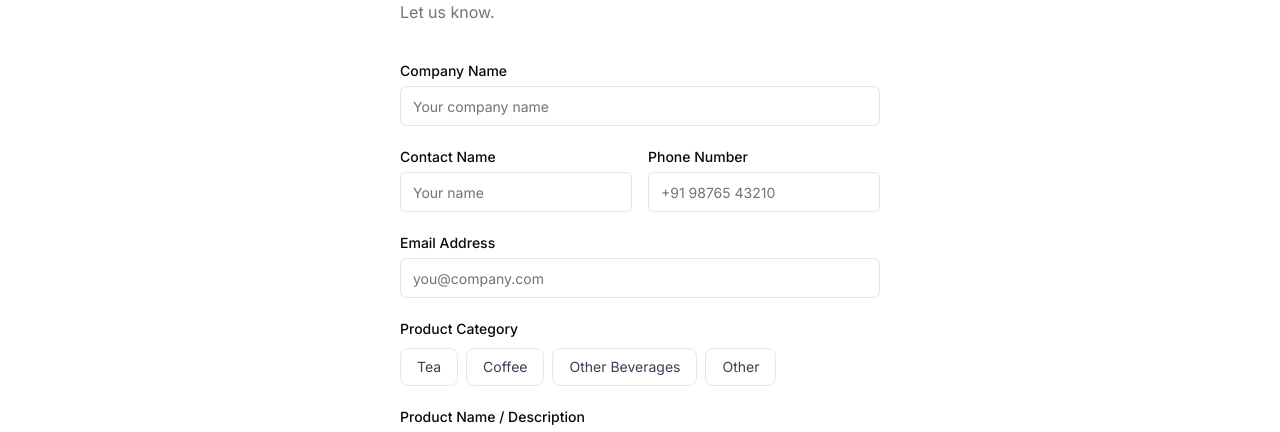
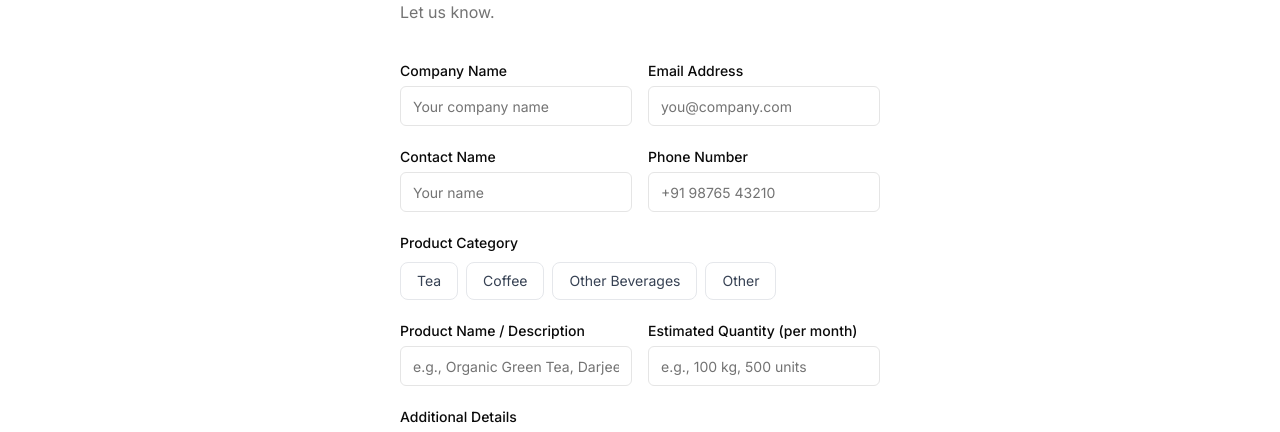
Before and after one commit to Gray-Cup/b2b-graycup-in-static, a Next.js app: page /new-product-request in a window 1280 px wide. Shown: the part 173-605 px from the top of the page. Built offline with nearby package versions, Linux system fonts and the light colour scheme; no server answers.

Commit message:
Update page.tsx

```diff
--- a/src/app/(marketing)/new-product-request/page.tsx
+++ b/src/app/(marketing)/new-product-request/page.tsx
@@ -36,12 +36,24 @@
         </div>
 
         <form className="space-y-6">
+          <div className="grid grid-cols-1 sm:grid-cols-2 gap-4">
           <div className="space-y-2">
             <Label htmlFor="company">Company Name</Label>
             <Input id="company" placeholder="Your company name" required />
           </div>
 
-          <div className="grid grid-cols-1 md:grid-cols-2 gap-4">
+          <div className="space-y-2">
+            <Label htmlFor="email">Email Address</Label>
+            <Input
+              id="email"
+              type="email"
+              placeholder="you@company.com"
+              required
+            />
+          </div>
+          </div>
+
+          <div className="grid grid-cols-1 sm:grid-cols-2 gap-4">
             <div className="space-y-2">
               <Label htmlFor="name">Contact Name</Label>
               <Input id="name" placeholder="Your name" required />
@@ -56,16 +68,6 @@
                 required
               />
             </div>
-          </div>
-
-          <div className="space-y-2">
-            <Label htmlFor="email">Email Address</Label>
-            <Input
-              id="email"
-              type="email"
-              placeholder="you@company.com"
-              required
-            />
           </div>
 
           <div className="space-y-3">
@@ -87,7 +89,7 @@
               ))}
             </div>
           </div>
-
+<div className="grid grid-cols-1 sm:grid-cols-2 gap-4">
           <div className="space-y-2">
             <Label htmlFor="productName">Product Name / Description</Label>
             <Input
@@ -96,6 +98,12 @@
               required
             />
           </div>
+                    <div className="space-y-2">
+            <Label htmlFor="quantity">Estimated Quantity (per month)</Label>
+            <Input id="quantity" placeholder="e.g., 100 kg, 500 units" />
+          </div>
+</div>
+
 
           <div className="space-y-2">
             <Label htmlFor="details">Additional Details</Label>
@@ -106,10 +114,7 @@
             />
           </div>
 
-          <div className="space-y-2">
-            <Label htmlFor="quantity">Estimated Quantity (per month)</Label>
-            <Input id="quantity" placeholder="e.g., 100 kg, 500 units" />
-          </div>
+
 
           <Turnstile
             onVerify={turnstile.handleVerify}
```
